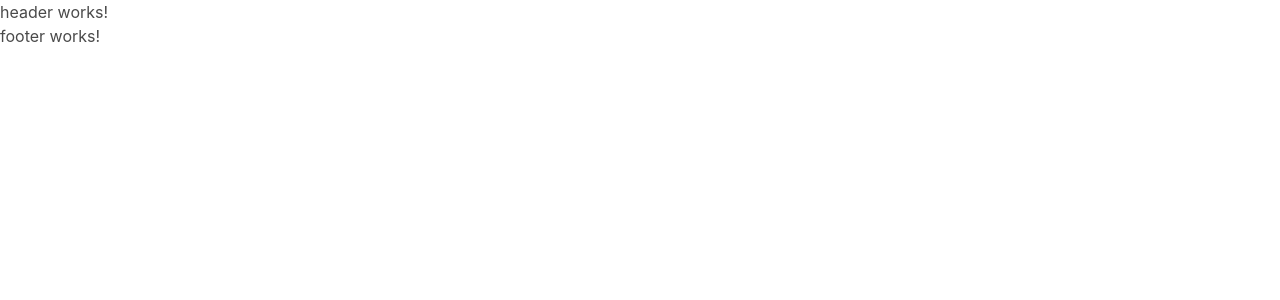
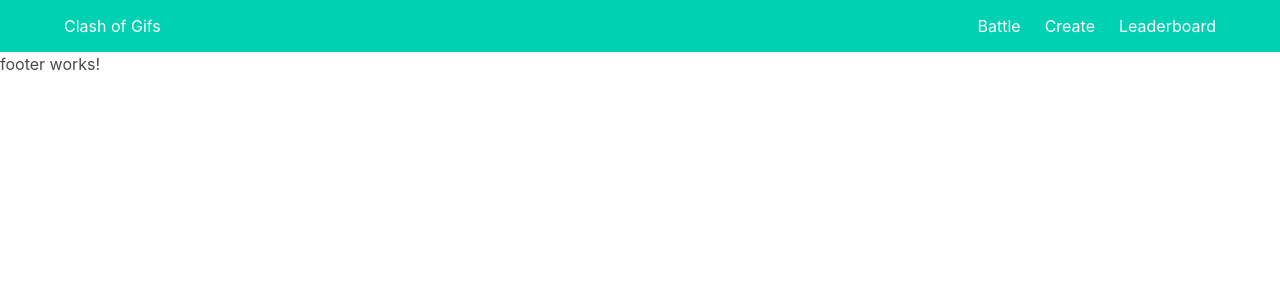
Before and after one commit to hammadasad/ClashOfGIFans, an Angular app: page / in a window 1280 px wide. Shown: the top 300 px of the page. Built offline with nearby package versions, Linux system fonts and the light colour scheme.

Commit message:
Added Header / Navbar

```diff
--- a/src/app/core/header/header.component.html
+++ b/src/app/core/header/header.component.html
@@ -1,3 +1,17 @@
-<p>
-  header works!
-</p>
+<nav class="navbar is-primary" role="navigation" aria-label="main navigation">
+  <div class="container">
+    <!-- logo -->
+    <div class="navbar-brand">
+      <a class="navbar-item">Clash of Gifs</a>
+    </div>
+
+    <!-- menu -->
+    <div class="navbar-menu">
+      <div class="navbar-end">
+        <a class="navbar-item">Battle</a>
+        <a class="navbar-item">Create</a>
+        <a class="navbar-item">Leaderboard</a>
+      </div>
+    </div>
+  </div>
+</nav>
```
